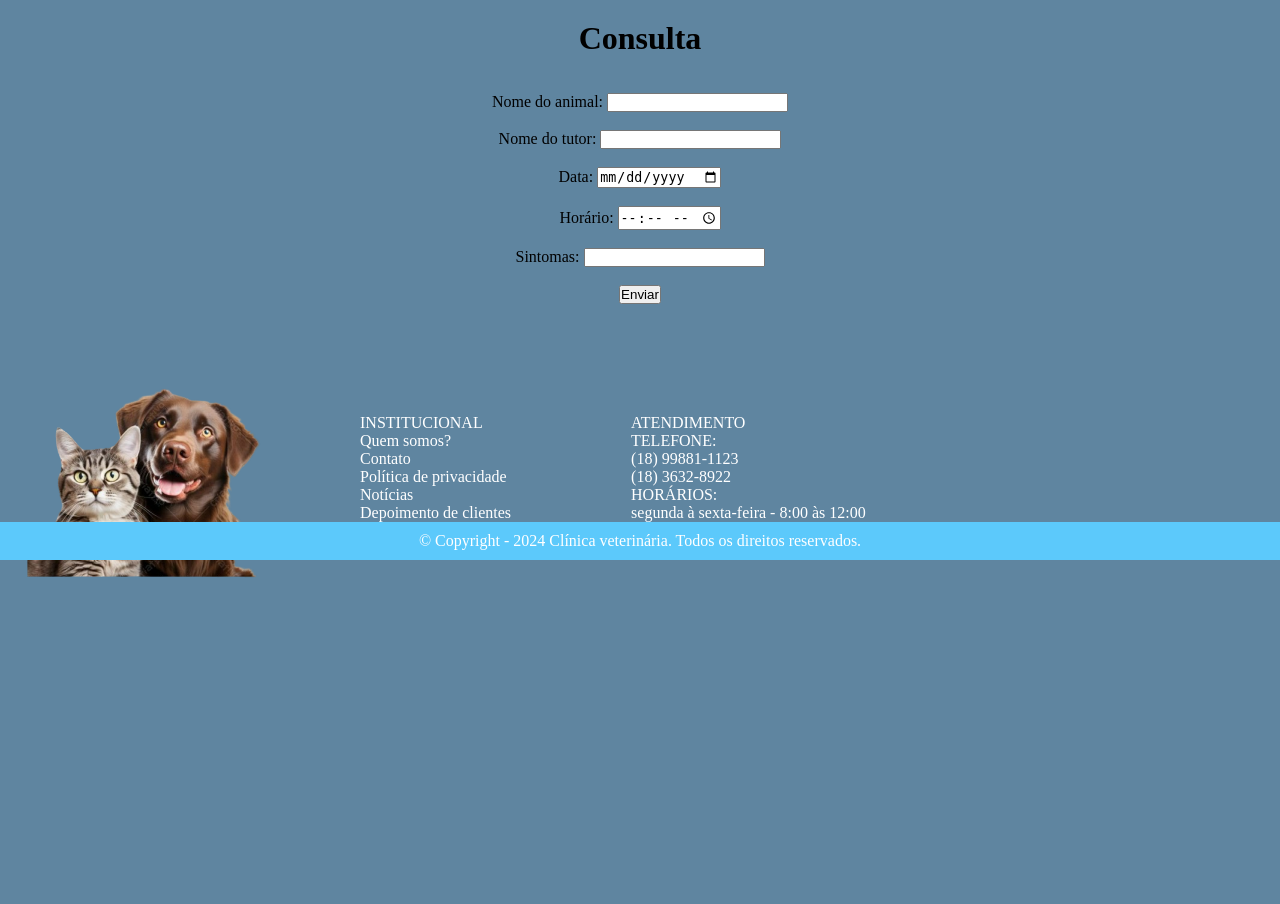
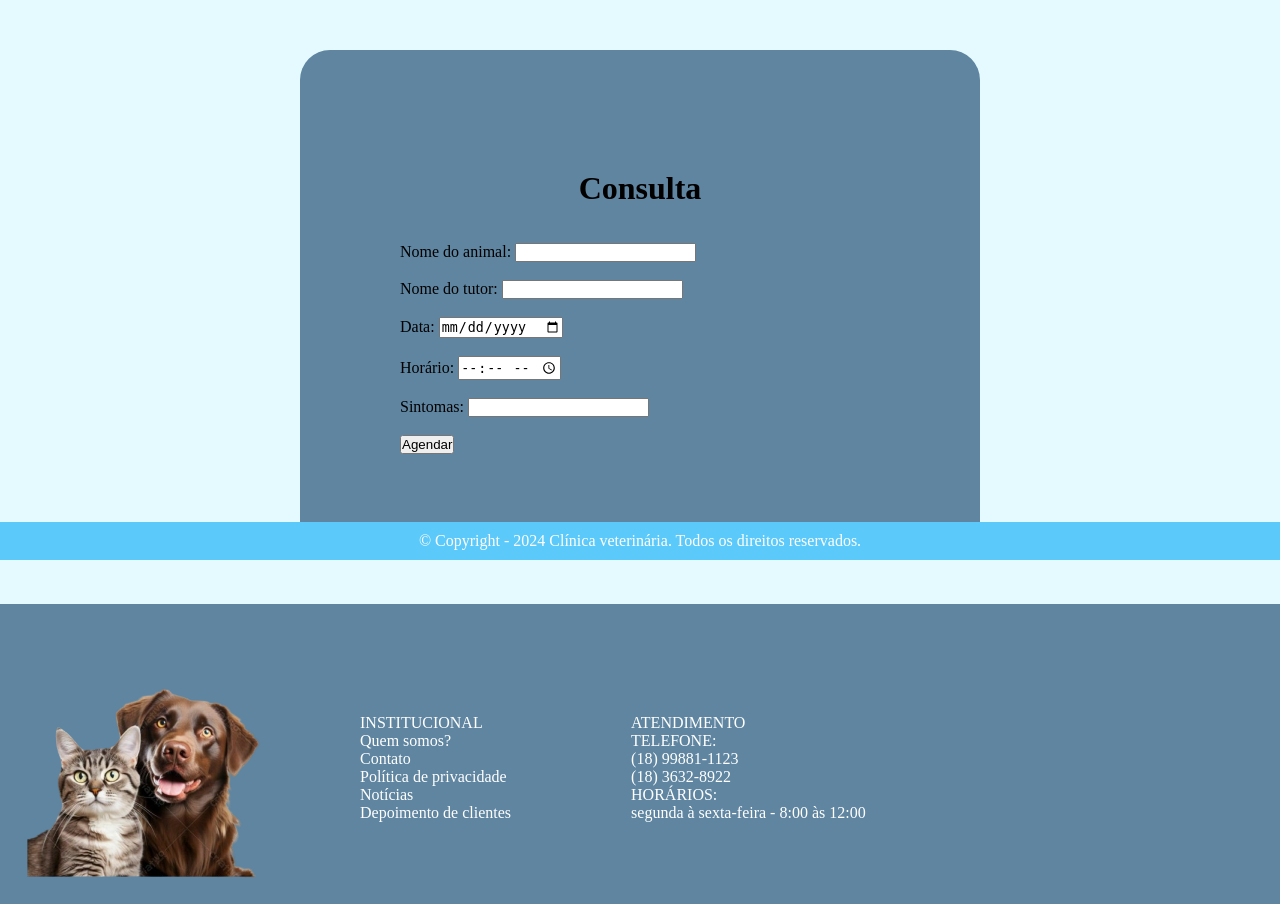
Before and after one commit to valentinaiwonder/vetlifenovo, a Flask app: page /agendamento in a window 1280 px wide. Shown: the part 240-1144 px from the top of the page. Before the commit the page ends 817 px from the top, so only its background shows below. Run offline with Flask 3, Linux system fonts and the light colour scheme.

Commit message:
pagina agendamento de consulta pronta

```diff
--- a/static/css/estiloagendamento.css
+++ b/static/css/estiloagendamento.css
@@ -44,9 +44,20 @@ h1 {
 }
 
 .consulta {
-    text-align: center;
     background-color: #5F85A0;
+    margin-top: 50px;
+    margin-bottom: 50px;
+    margin-right: 300px;
+    margin-left: 300px;
+    display: block;
+    justify-content: center;
+    flex-direction:row;
+    align-items: center;
+    padding:100px;
+    border-radius: 30px;
+
 }
+
 
 body {
     background-color: #E5FAFF;
--- a/templates/agendamento.html
+++ b/templates/agendamento.html
@@ -39,7 +39,7 @@
         <input type="time" id="horario" name="horario"><br/><br/>
         <label for="sintomas">Sintomas:</label>
         <input type="text" id="sintomas" name="sintomas"><br/><br/>
-        <button type="submit">Enviar</button>
+        <button type="submit">Agendar</button>
     </div>
 
     <div class="rodape">
```
